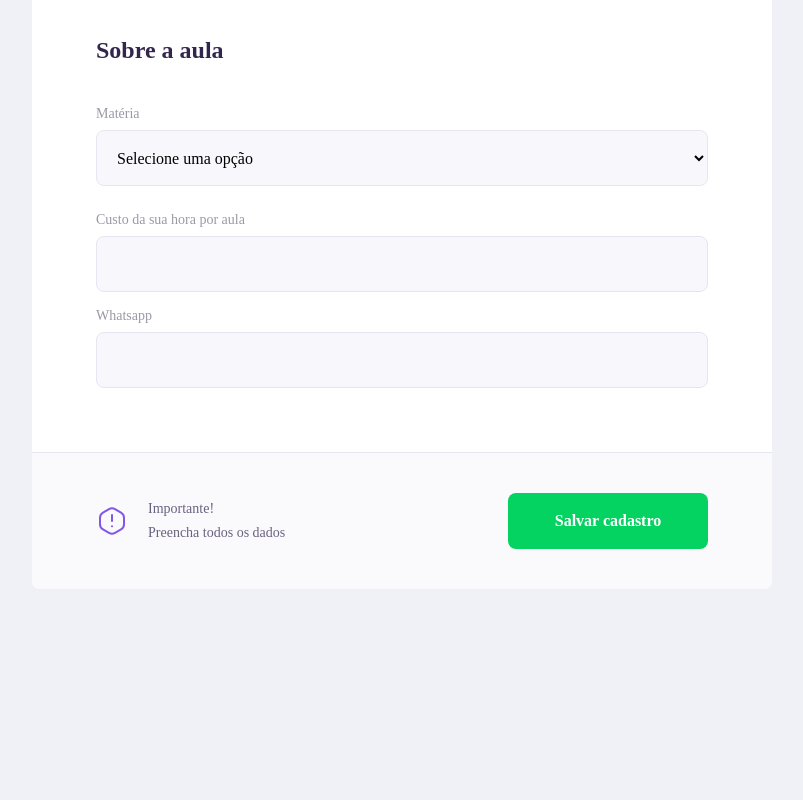
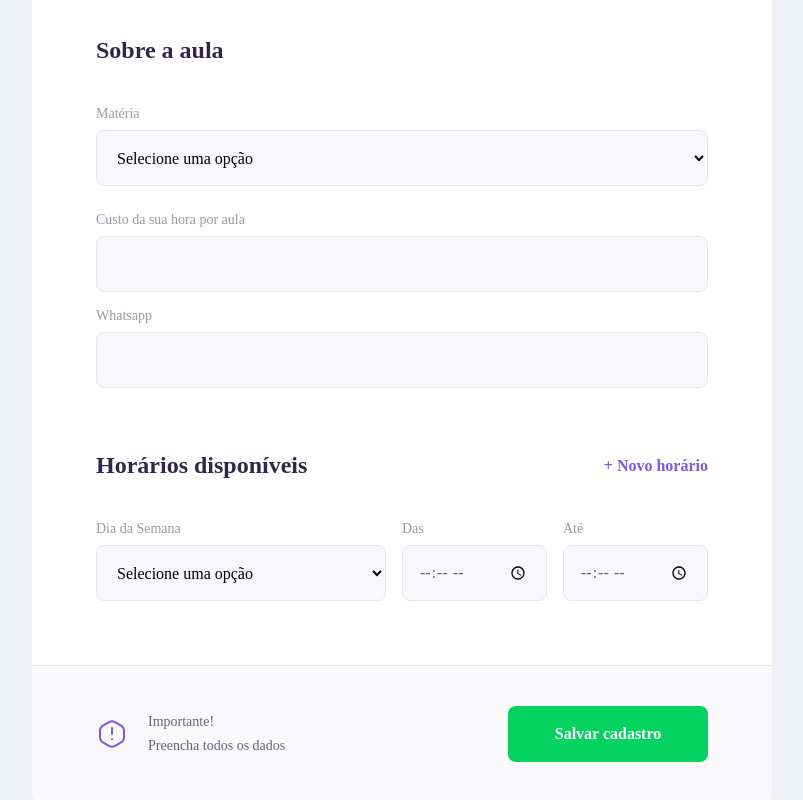
Before and after one commit to henriquelvieira/Proffy-web, a React (Create React App) app: page /give-classes in a window 1280 px wide. Shown: the part 954-1754 px from the top of the page, without its empty margins (238-1041 px from the left). Before the commit the page ends 1543 px from the top, so only its background shows below. Built offline with nearby package versions, Linux system fonts and the light colour scheme; the HTML template or start-up script is replaced by a standard one.

Commit message:
Instação Axios + Criação do componente API + Finalização da página TeacherForm com a implementação do State

```diff
--- a/package.json
+++ b/package.json
@@ -10,6 +10,7 @@
     "@types/node": "^12.12.53",
     "@types/react": "^16.9.44",
     "@types/react-dom": "^16.9.8",
+    "axios": "^0.19.2",
     "react": "^16.13.1",
     "react-dom": "^16.13.1",
     "react-router-dom": "^5.2.0",
--- a/src/components/Select/index.tsx
+++ b/src/components/Select/index.tsx
@@ -17,7 +17,7 @@
     return (
         <div className="select-block">
             <label htmlFor={name}>{label}</label>
-            <select id={name} {...rest} >
+            <select defaultValue="" id={name} {...rest} >
             <option value="" disabled selected hidden>Selecione uma opção</option>
 
                 {
--- a/src/pages/TeacherForm/index.tsx
+++ b/src/pages/TeacherForm/index.tsx
@@ -1,4 +1,4 @@
-import React from 'react';
+import React, {useState} from 'react';
 
 import PageHeader from '../../components/PageHeader';
 import Input from '../../components/Input';
@@ -11,6 +11,18 @@
 
 
 function TeacherForm(){
+
+    const [scheduleItems, setScheduleItems] = useState([
+        {week_day: 0, from: '', to: ''}
+    ]);
+
+    function addNewScheduleItem(){
+        setScheduleItems([
+            ...scheduleItems,
+            {week_day: 0, from: '', to: ''}
+        ])
+    }
+
     return (
         <div id="page-teacher-form" className="container">
             <PageHeader
@@ -45,8 +57,43 @@
                             {value: 'História', label: 'História'},
                         ]}
                     />
+
                     <Input name="cost" label="Custo da sua hora por aula" />
                     <Input name="whatsapp" label="Whatsapp" />
+
+                </fieldset>
+
+                <fieldset>
+                    <legend>
+                        Horários disponíveis
+                        <button type="button" onClick={addNewScheduleItem}>+ Novo horário</button>
+                    </legend>
+
+
+                    {scheduleItems.map(scheduleItem => {
+                        return (
+                            <div className="schedule-item" key={scheduleItem.week_day}>
+                                <Select
+                                    name="week_day"
+                                    label="Dia da Semana"
+                                    options = {[
+                                        {value: '0', label: 'Domingo'},
+                                        {value: '1', label: 'Segunda-feira'},
+                                        {value: '2', label: 'Terça-feira'},
+                                        {value: '3', label: 'Quarta-feira'},
+                                        {value: '4', label: 'Quinta-feira'},
+                                        {value: '5', label: 'Sexta-feira'},
+                                        {value: '6', label: 'Sábado'},
+                                    ]}
+                                />
+                                <Input name="from" label="Das" type="time"></Input>
+                                <Input name="to" label="Até" type="time"></Input>
+                            </div>
+                        )
+                    })
+                    }
+
+
 
                 </fieldset>
 
--- a/src/pages/TeacherForm/styles.css
+++ b/src/pages/TeacherForm/styles.css
@@ -38,6 +38,20 @@
     padding-bottom: 1.6rem;
     border-bottom: 1px solid var (--color-line-in-white);
 }
+
+#page-teacher-form main fieldset legend button {
+    background: none;
+    border: 0;
+    color: var(--color-primary);
+    font: 700 1.6rem Archivo;
+    cursor: pointer;
+    transition: color 0.2s;
+}
+
+#page-teacher-form main fieldset legend button:hover {
+    color: var(--color-primary-dark);
+}
+
 
 #page-teacher-form main fieldset .input-block + .textarea-block,
 #page-teacher-form main fieldset .select-block + .input-block{
@@ -104,6 +118,17 @@
         padding: 0 6.4rem;
     }
 
+    #page-teacher-form main .schedule-item {
+        display: grid;
+        grid-template-columns: 2fr 1fr 1fr;
+        column-gap: 1.6rem;
+    }
+
+    #page-teacher-form main .schedule-item .input-block {
+        margin-top: 0 !important;
+
+    }
+
     #page-teacher-form main footer {
         padding: 4.0rem 6.4rem;
         display: flex;
@@ -113,7 +138,6 @@
     #page-teacher-form main footer p {
         justify-content: space-between;
     }
-
 
     #page-teacher-form main footer button {
         width: 20rem;
@@ -125,4 +149,6 @@
 
 
 
+
+
 }
--- a/src/pages/TeacherList/index.tsx
+++ b/src/pages/TeacherList/index.tsx
@@ -4,6 +4,7 @@
 import PageHeader from '../../components/PageHeader';
 import TeacherItem from '../../components/TeacherItem';
 import Input from '../../components/Input';
+import Select from '../../components/Select';
 
 import './styles.css';
 
@@ -15,9 +16,33 @@
 
                 <form id="search-teachers">
 
-                    <Input name="subject" label="Matéria" />
+                    <Select
+                        name="subject"
+                        label="Matéria"
+                        options = {[
+                            {value: 'Artes', label: 'Artes'},
+                            {value: 'Português', label: 'Português'},
+                            {value: 'Programação', label: 'Programação'},
+                            {value: 'Ciências', label: 'Ciências'},
+                            {value: 'Biologia', label: 'Biologia'},
+                            {value: 'Matemárica', label: 'Matemárica'},
+                            {value: 'História', label: 'História'},
+                        ]}
+                    />
 
-                    <Input name="week_day" label="Dia da Semana" />
+                    <Select
+                        name="week_day"
+                        label="Dia da Semana"
+                        options = {[
+                            {value: '0', label: 'Domingo'},
+                            {value: '1', label: 'Segunda-feira'},
+                            {value: '2', label: 'Terça-feira'},
+                            {value: '3', label: 'Quarta-feira'},
+                            {value: '4', label: 'Quinta-feira'},
+                            {value: '5', label: 'Sexta-feira'},
+                            {value: '6', label: 'Sábado'},
+                        ]}
+                    />
 
                     <Input name="time" label="Dia Hora Semana" type="time" />
 
--- a/src/pages/TeacherList/styles.css
+++ b/src/pages/TeacherList/styles.css
@@ -30,7 +30,8 @@
     bottom: -28px;
   }
 
-  #search-teachers .input-block + .input-block {
+  #search-teachers .input-block + .input-block,
+  #search-teachers .select-block + .select-block {
     margin-top: 0;
   }
 
```
Also changed, not shown: src/services/api.tsx (added, +7 -0 lines), 1 other file (tests, documents, lock files or other folders).
